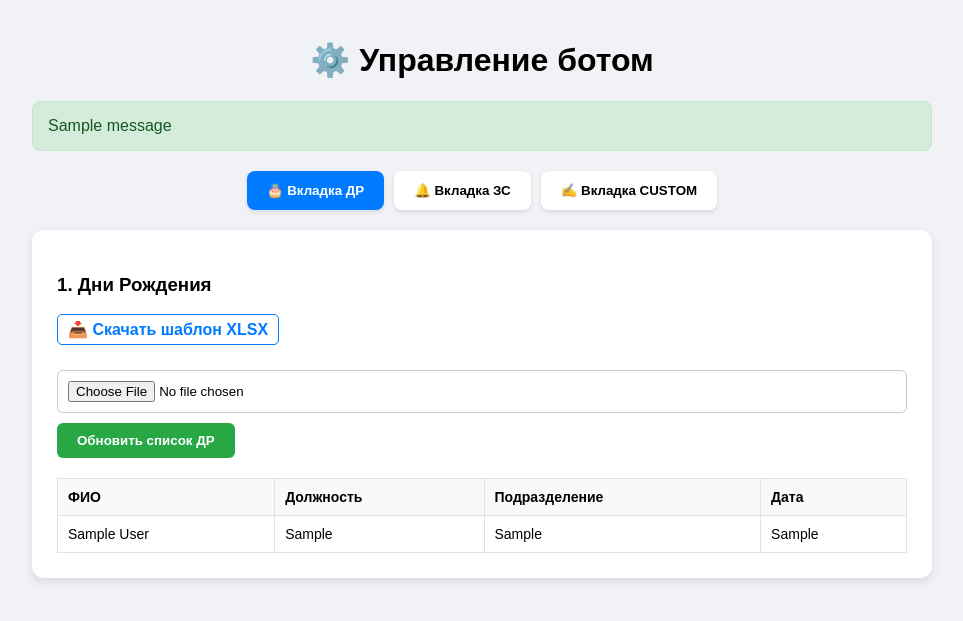
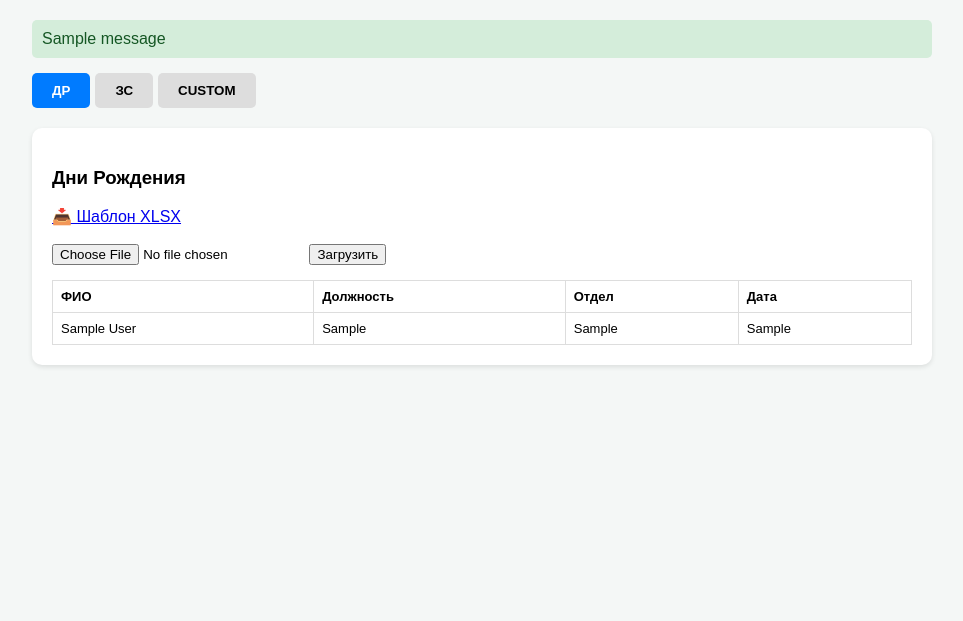
Before and after one commit to ankoriru/reminder, a Flask app: page / in a window 1280 px wide. Shown: the top 621 px of the page, without its empty margins (158-1121 px from the left). Run offline with Flask 3, Linux system fonts and the light colour scheme; the visitor is signed in with stand-in values (Sample User, id 1); tables that the repository leaves empty hold one stand-in row (values such as "Sample post"); one stand-in notice (Sample message) is shown.

Commit message:
Update index.html

```diff
--- a/templates/index.html
+++ b/templates/index.html
@@ -2,88 +2,76 @@
 <html lang="ru">
 <head>
     <meta charset="UTF-8">
-    <title>Админ-панель Бота</title>
+    <title>Настройки</title>
     <style>
-        body { font-family: sans-serif; max-width: 900px; margin: auto; padding: 20px; background: #f0f2f5; }
-        .nav { display: flex; gap: 10px; margin-bottom: 20px; justify-content: center; }
-        .nav button { padding: 12px 20px; cursor: pointer; border: none; background: #fff; border-radius: 8px; box-shadow: 0 2px 4px rgba(0,0,0,0.1); font-weight: bold; }
+        body { font-family: sans-serif; max-width: 900px; margin: auto; padding: 20px; background: #f4f7f6; }
+        .nav { display: flex; gap: 5px; margin-bottom: 20px; }
+        .nav button { padding: 10px 20px; border: none; background: #ddd; border-radius: 5px; cursor: pointer; font-weight: bold; }
         .nav button.active { background: #007bff; color: white; }
-        .content { background: white; padding: 25px; border-radius: 12px; box-shadow: 0 4px 10px rgba(0,0,0,0.1); }
+        .content { background: white; padding: 20px; border-radius: 10px; box-shadow: 0 2px 5px rgba(0,0,0,0.1); }
         .tab { display: none; }
         .active-tab { display: block; }
-        table { width: 100%; border-collapse: collapse; margin-top: 20px; }
-        th, td { border: 1px solid #dee2e6; padding: 10px; text-align: left; font-size: 14px; }
-        th { background: #f8f9fa; }
-        .btn-template { display: inline-block; margin-bottom: 15px; color: #007bff; text-decoration: none; font-weight: bold; border: 1px solid #007bff; padding: 5px 10px; border-radius: 5px; }
-        .flash { padding: 15px; background: #d4edda; color: #155724; border-radius: 8px; margin-bottom: 20px; border: 1px solid #c3e6cb; }
-        textarea, input, select { width: 100%; padding: 10px; margin: 10px 0; border: 1px solid #ccc; border-radius: 6px; box-sizing: border-box; }
-        button[type="submit"] { background: #28a745; color: white; border: none; padding: 10px 20px; border-radius: 6px; cursor: pointer; font-weight: bold; }
+        table { width: 100%; border-collapse: collapse; margin-top: 15px; }
+        th, td { border: 1px solid #ddd; padding: 8px; text-align: left; font-size: 13px; }
+        .btn-del { color: red; text-decoration: none; font-weight: bold; }
+        .flash { background: #d4edda; color: #155724; padding: 10px; border-radius: 5px; margin-bottom: 15px; }
     </style>
 </head>
 <body>
-    <h1 style="text-align: center;">⚙️ Управление ботом</h1>
-
-    {% with messages = get_flashed_messages() %}
-      {% if messages %}<div class="flash">{{ messages[0] }}</div>{% endif %}
-    {% endwith %}
+    {% with messages = get_flashed_messages() %}{% if messages %}<div class="flash">{{ messages[0] }}</div>{% endif %}{% endwith %}
 
     <div class="nav">
-        <button onclick="showTab('dr')" id="btn-dr" class="active">🎂 Вкладка ДР</button>
-        <button onclick="showTab('zs')" id="btn-zs">🔔 Вкладка ЗС</button>
-        <button onclick="showTab('custom')" id="btn-custom">✍️ Вкладка CUSTOM</button>
+        <button onclick="showTab('dr')" id="btn-dr" class="active">ДР</button>
+        <button onclick="showTab('zs')" id="btn-zs">ЗС</button>
+        <button onclick="showTab('custom')" id="btn-custom">CUSTOM</button>
     </div>
 
     <div class="content">
         <div id="dr" class="tab active-tab">
-            <h3>1. Дни Рождения</h3>
-            <a href="/download_template/dr" class="btn-template">📥 Скачать шаблон XLSX</a>
+            <h3>Дни Рождения</h3>
+            <a href="/download_template/dr">📥 Шаблон XLSX</a><br><br>
             <form action="/upload_dr" method="post" enctype="multipart/form-data">
                 <input type="file" name="file" accept=".xlsx" required>
-                <button type="submit">Обновить список ДР</button>
+                <button type="submit">Загрузить</button>
             </form>
             <table>
-                <tr><th>ФИО</th><th>Должность</th><th>Подразделение</th><th>Дата</th></tr>
-                {% for b in bdays %}
-                <tr><td>{{b.full_name}}</td><td>{{b.pos}}</td><td>{{b.dep}}</td><td>{{b.bday}}</td></tr>
-                {% endfor %}
+                <tr><th>ФИО</th><th>Должность</th><th>Отдел</th><th>Дата</th></tr>
+                {% for b in bdays %}<tr><td>{{b.full_name}}</td><td>{{b.pos}}</td><td>{{b.dep}}</td><td>{{b.bday}}</td></tr>{% endfor %}
             </table>
         </div>
 
         <div id="zs" class="tab">
-            <h3>2. Значимые события</h3>
-            <a href="/download_template/zs" class="btn-template">📥 Скачать шаблон XLSX</a>
+            <h3>Значимые события</h3>
+            <a href="/download_template/zs">📥 Шаблон XLSX</a><br><br>
             <form action="/upload_zs" method="post" enctype="multipart/form-data">
                 <input type="file" name="file" accept=".xlsx" required>
-                <button type="submit">Обновить базу событий</button>
+                <button type="submit">Загрузить</button>
             </form>
             <table>
-                <tr><th>Событие</th><th>Напоминание</th><th>Дата/Время</th></tr>
-                {% for e in evs %}
-                <tr><td>{{e.event_name}}</td><td>{{e.reminder_text}}</td><td>{{e.dt}}</td></tr>
-                {% endfor %}
+                <tr><th>Событие</th><th>Текст</th><th>Когда</th></tr>
+                {% for e in evs %}<tr><td>{{e.event_name}}</td><td>{{e.reminder_text}}</td><td>{{e.dt}}</td></tr>{% endfor %}
             </table>
         </div>
 
         <div id="custom" class="tab">
-            <h3>3. Ручное управление</h3>
+            <h3>Custom уведомления</h3>
             <form action="/add_custom" method="post">
-                <label>Текст сообщения:</label>
-                <textarea name="text" rows="3" required placeholder="Введите текст..."></textarea>
-                <label>Дата и время:</label>
+                <textarea name="text" placeholder="Текст" style="width:100%" required></textarea><br>
                 <input type="datetime-local" name="dt" required>
-                <label>Периодичность:</label>
                 <select name="period">
-                    <option value="once">Единоразово</option>
-                    <option value="daily">Каждый день</option>
-                    <option value="weekly">Каждую неделю</option>
+                    <option>Единоразово</option>
+                    <option>Ежедневно</option>
                 </select>
-                <button type="submit">Добавить в очередь</button>
+                <button type="submit">Добавить</button>
             </form>
-            <hr>
             <table>
-                <tr><th>Текст</th><th>Когда</th><th>Период</th></tr>
+                <tr><th>Текст</th><th>Когда</th><th>Действие</th></tr>
                 {% for c in customs %}
-                <tr><td>{{c.text}}</td><td>{{c.dt}}</td><td>{{c.period}}</td></tr>
+                <tr>
+                    <td>{{c.text}}</td>
+                    <td>{{c.dt}}</td>
+                    <td><a href="/delete_custom/{{c.id}}" class="btn-del" onclick="return confirm('Удалить?')">❌</a></td>
+                </tr>
                 {% endfor %}
             </table>
         </div>
```
